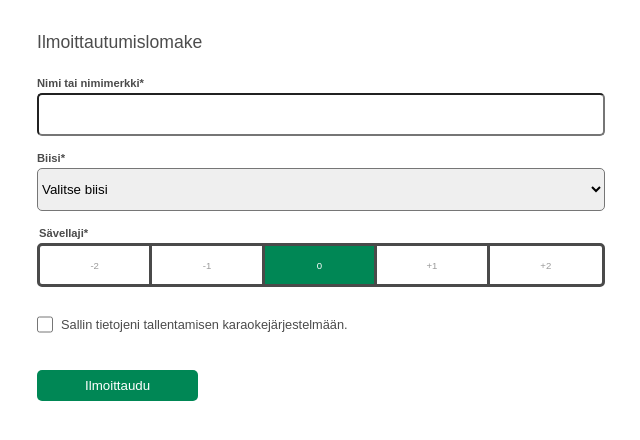
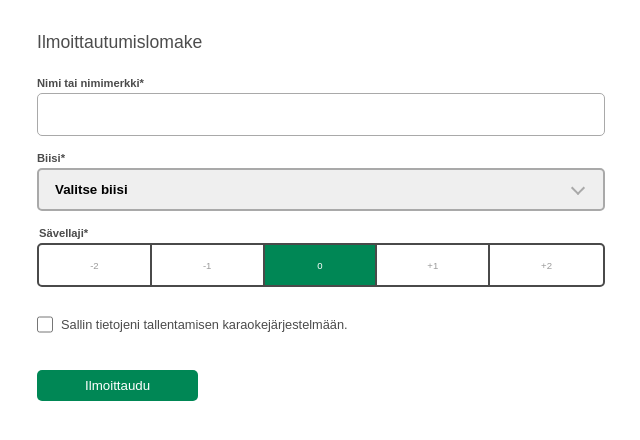
Before and after one commit to anonOstrich/karaoke-form, a React (Vite) app: page / in a window 1280 px wide. Shown: the top 440 px of the page, without its empty margins (319-959 px from the left). Built offline with nearby package versions, Linux system fonts and the light colour scheme.

Commit message:
Select component similar in layout

```diff
--- a/src/components/Lomake.css
+++ b/src/components/Lomake.css
@@ -24,6 +24,10 @@ form legend {
   font-weight: 800;
 }
 
+input[type='text'] {
+  border: 1px solid var(--color-border-light);
+}
+
 .required::after {
   content: '*';
 }
--- a/src/components/SongSelection.css
+++ b/src/components/SongSelection.css
@@ -0,0 +1,29 @@
+select {
+  border: var(--border-width) solid var(--color-border-light);
+  padding-left: 1rem;
+  padding-right: 2rem;
+  font-weight: 800;
+  appearance: none;
+  width: 100%;
+}
+
+.select-container {
+  position: relative;
+}
+
+.select-container::after {
+  content: '';
+  display: block;
+  width: 10px;
+  height: 10px;
+  position: absolute;
+  border-right: 2px solid var(--color-border-light);
+  border-bottom: 2px solid var(--color-border-light);
+  top: 45%;
+  right: 1.4rem;
+  color: var(--color-border-light);
+  transform-origin: middle middle;
+  /* If the angle doesn't look right: before and after, two lines */
+  transform: translateY(-50%) rotate(45deg);
+  pointer-events: none;
+}
--- a/src/components/SongSelection.tsx
+++ b/src/components/SongSelection.tsx
@@ -1,6 +1,8 @@
 import FormField from './FormField';
 import { FormDataKey } from './Lomake';
 import { Song } from '../utils/test-data';
+
+import './SongSelection.css';
 
 interface SongSelectionProps {
   chosenId: string | null;
@@ -25,7 +27,7 @@ export default function SongSelection(props: SongSelectionProps) {
       <label htmlFor="song" className="required">
         Biisi
       </label>
-
+      <div className="select-container">
         <select
           name="song"
           id="song"
@@ -43,6 +45,7 @@ export default function SongSelection(props: SongSelectionProps) {
             </option>
           ))}
         </select>
+      </div>
     </FormField>
   );
 }
--- a/src/index.css
+++ b/src/index.css
@@ -10,7 +10,7 @@
   --color-white: #fff;
   --height-input: 2.7rem;
   --max-width: 600px;
-  --border-width: 3px;
+  --border-width: 2px;
   --rounded: 5px;
 }
 
```
Lines whose indentation alone changed are shown as unchanged.
